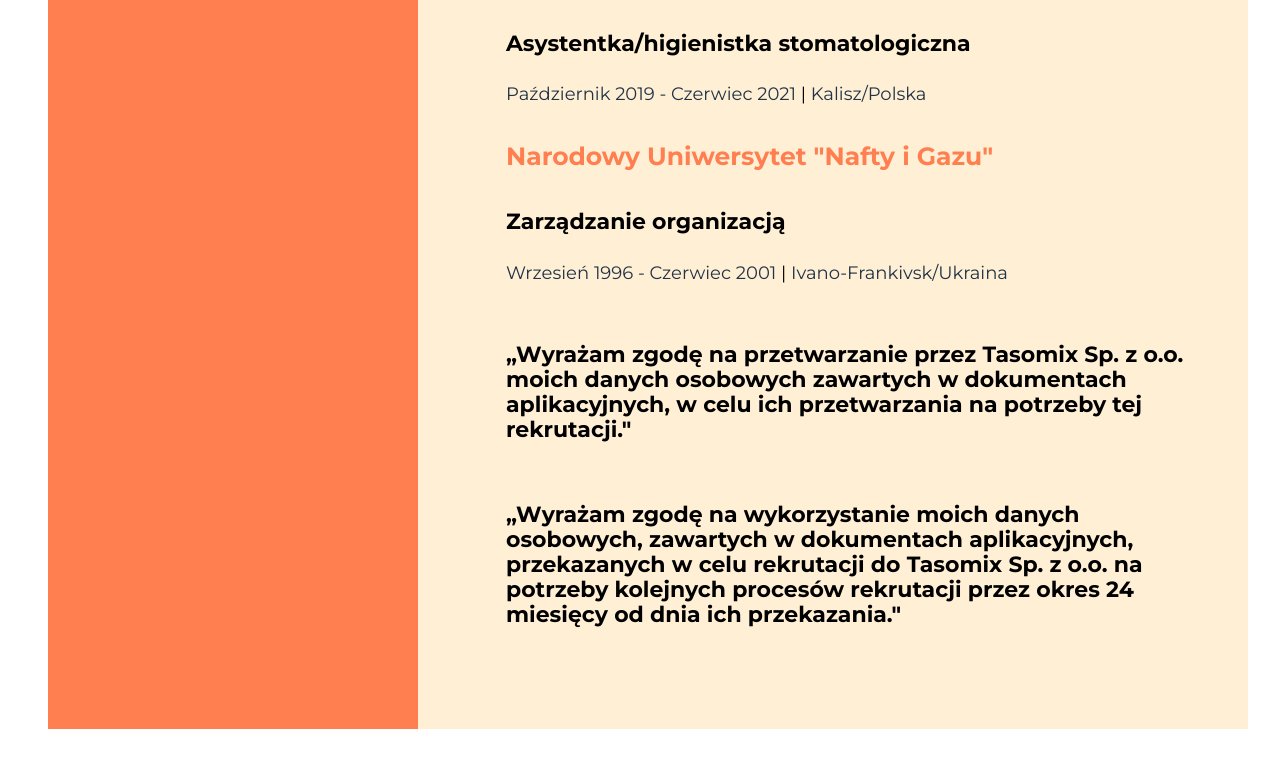
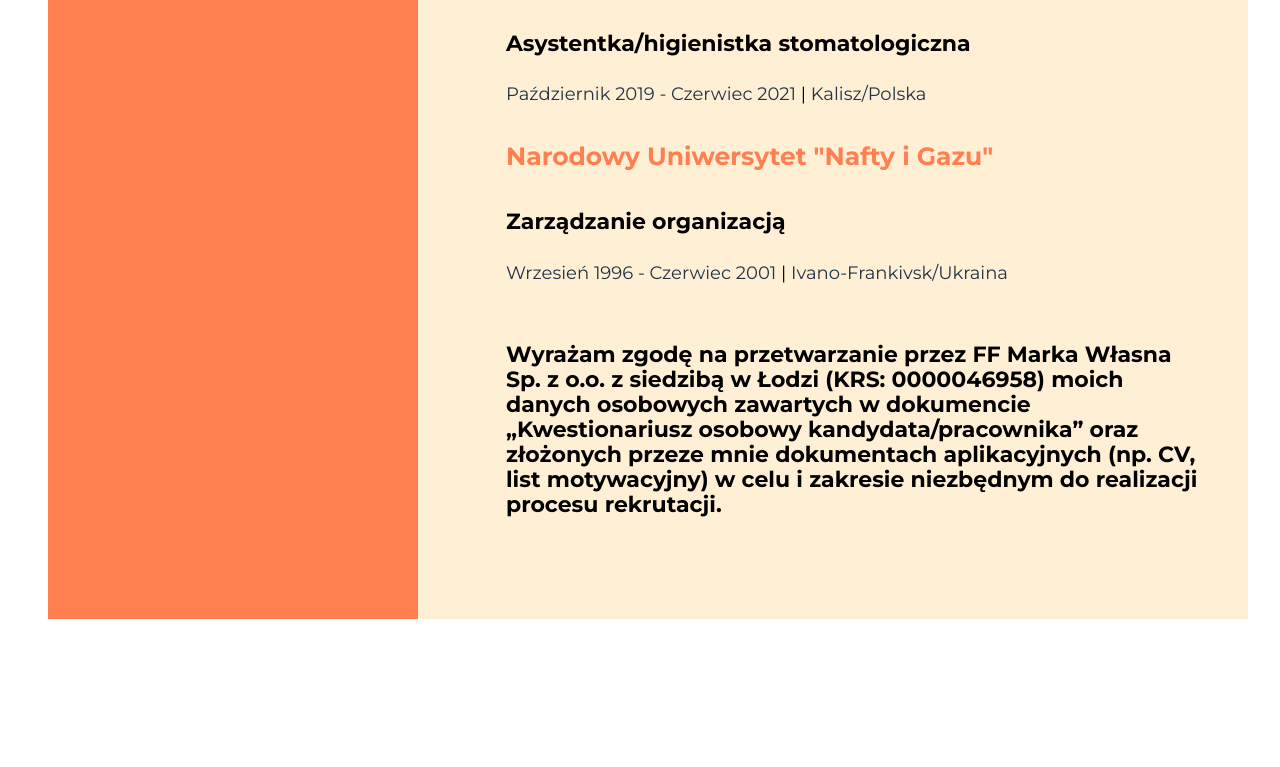
Before and after one commit to Ovoyana/resume, a plain HTML site: page index.html in a window 1280 px wide. Shown: the part 1528-2295 px from the top of the page. After the commit the page ends 2195 px from the top, so only its background shows below. Drawn offline with Linux system fonts and the light colour scheme.

Commit message:
update main

```diff
--- a/index.html
+++ b/index.html
@@ -140,16 +140,19 @@
           </p>
         </div>
         <p class="rodo">
-          „Wyrażam zgodę na przetwarzanie przez Tasomix Sp. z o.o. moich danych
-          osobowych zawartych w dokumentach aplikacyjnych, w celu ich
-          przetwarzania na potrzeby tej rekrutacji."
-         <p class="rodo">
-          „Wyrażam zgodę na
+          Wyrażam zgodę na przetwarzanie przez FF Marka Własna Sp. z o.o. z
+          siedzibą w Łodzi (KRS: 0000046958) moich danych osobowych zawartych w
+          dokumencie „Kwestionariusz osobowy kandydata/pracownika” oraz
+          złożonych przeze mnie dokumentach aplikacyjnych (np. CV, list
+          motywacyjny) w celu i zakresie niezbędnym do realizacji procesu
+          rekrutacji.
+          <!-- <p class="rodo">
+           „Wyrażam zgodę na
           wykorzystanie moich danych osobowych, zawartych w dokumentach
           aplikacyjnych, przekazanych w celu rekrutacji do Tasomix Sp. z o.o. na
           potrzeby kolejnych procesów rekrutacji przez okres 24 miesięcy od dnia
           ich przekazania."
-        </p>
+        </p> -->
           <!--Wyrażam zgodę na przetwarzanie moich danych osobowych dla potrzeb
           niezbędnych do realizacji procesu rekrutacji zgodnie z Rozporządzeniem
           Parlamentu Europejskiego i Rady (UE) 2016/679 z dnia 27 kwietnia 2016
@@ -189,13 +192,9 @@
           <div class="skills-container">
             <h3 class="skills-title">Umiejętności specjalistyczne</h3>
             <ul class="skills-list">
-              <li class="skills-list-item">
-                Microsoft Word/Excel
-              </li>
-              <li class="skills-list-item">
-                HTML5/CSS3
-              </li>
-              <li class="skills-list-item">Obsługa urządzeń biurowych </li>
+              <li class="skills-list-item">Microsoft Word/Excel</li>
+              <li class="skills-list-item">HTML5/CSS3</li>
+              <li class="skills-list-item">Obsługa urządzeń biurowych</li>
               <li class="skills-list-item">Prawo jazdy kat. B</li>
               <li class="skills-list-item">Język ukraiński - ojczysty</li>
               <li class="skills-list-item">
```
